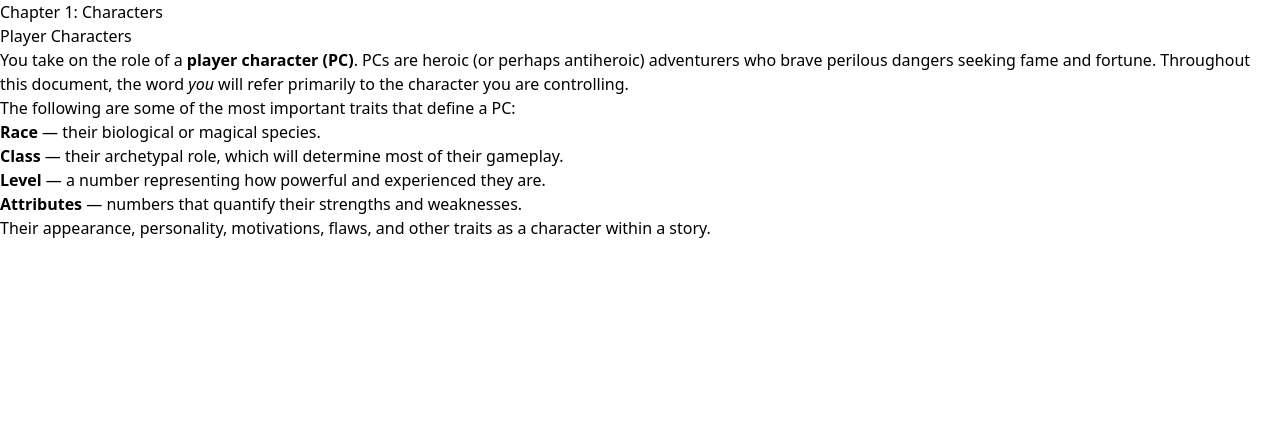
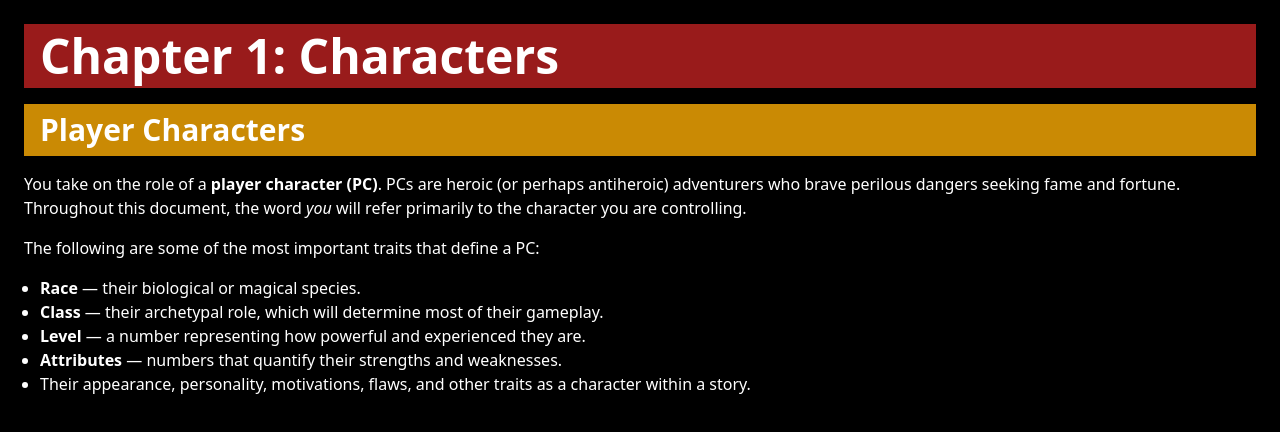
Before and after one commit to lfs48/rulebook, a SvelteKit app: page / in a window 1280 px wide. Shown: the top 432 px of the page. Built offline with nearby package versions, Linux system fonts and the light colour scheme.

Commit message:
feat: apply stylings to main, h1, h2, section and ul elements

```diff
--- a/src/routes/+page.svelte
+++ b/src/routes/+page.svelte
@@ -1,6 +1,43 @@
+<style>
+    main {
+        @apply
+            h-full
+            w-full
+            bg-black
+            text-white
+            p-6
+            space-y-8
+    }
+    h1 {
+        @apply
+            text-5xl
+            font-semibold
+            bg-red-800
+            py-2
+            pl-4
+    }
+    h2 {
+        @apply
+            text-3xl
+            font-semibold
+            bg-yellow-600
+            py-2
+            pl-4
+    }
+    section {
+        @apply
+            space-y-4
+    }
+    ul {
+        @apply
+            ml-4
+            list-disc
+    }
+</style>
+
 <main>
 
-<section class='chapter'>
+<section>
 
 <h1>Chapter 1: Characters</h1>
 
```
